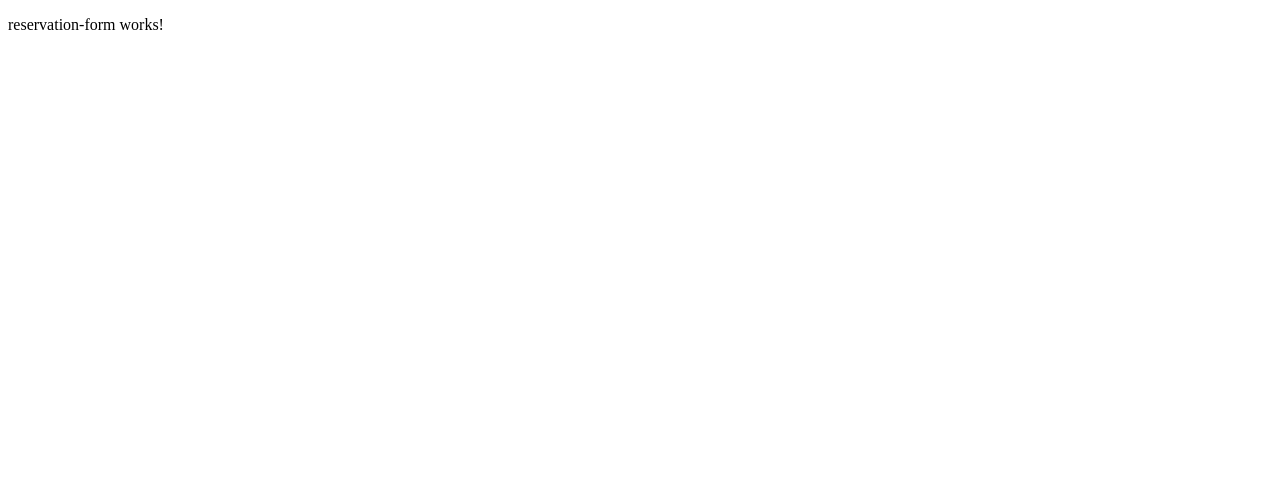
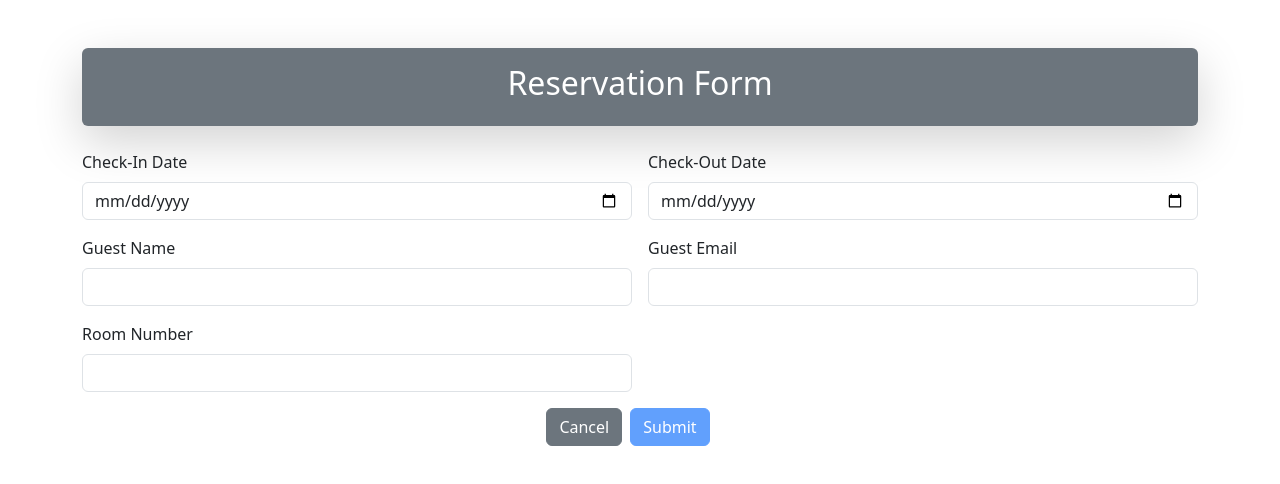
Before and after one commit to KobusBooyens/Angular-HotelReservationApp, an Angular app: page /new in a window 1280 px wide. Shown: the top 484 px of the page. Built offline with nearby package versions, Linux system fonts and the light colour scheme.

Commit message:
Added reservation form and list and functionality

```diff
--- a/package.json
+++ b/package.json
@@ -18,6 +18,7 @@
     "@angular/platform-browser": "^16.2.0",
     "@angular/platform-browser-dynamic": "^16.2.0",
     "@angular/router": "^16.2.0",
+    "bootstrap": "^5.3.3",
     "rxjs": "~7.8.0",
     "tslib": "^2.3.0",
     "zone.js": "~0.13.0"
--- a/src/app/app.component.css
+++ b/src/app/app.component.css
@@ -0,0 +1 @@
+@import "~bootstrap/dist/css/bootstrap.min.css";
--- a/src/app/app.module.ts
+++ b/src/app/app.module.ts
@@ -1,6 +1,5 @@
 import { NgModule } from '@angular/core';
 import { BrowserModule } from '@angular/platform-browser';
-
 import { AppRoutingModule } from './app-routing.module';
 import { AppComponent } from './app.component';
 import { HomeModule } from './home/home.module';
--- a/src/app/home/home.component.html
+++ b/src/app/home/home.component.html
@@ -1,5 +1,7 @@
-<div>
+<div class="container mt-5 text-center">
     <h2>Welcome to the Hotel Reservation Dashboard</h2>
-    <button [routerLink]="['/new']">Create new reservation</button>
-    <button [routerLink]="['/list']">View all reservations</button>
+    <div class="d-flex justify-content-center gap-2 mt-5">
+        <button [routerLink]="['/new']" class="btn btn-primary">Create new reservation</button>
+        <button [routerLink]="['/list']" class="btn btn-primary">View all reservations</button>
+    </div>
 </div>
--- a/src/app/reservation-form/reservation-form.component.html
+++ b/src/app/reservation-form/reservation-form.component.html
@@ -1 +1,57 @@
-<p>reservation-form works!</p>
+<div class="container mt-5">
+    <div class="card-header text-center bg-secondary text-white p-3 shadow-lg rounded mb-4">
+        <h2>Reservation Form</h2>
+    </div>
+    <div class="card-body">
+        <form class="row g-3" [formGroup]="reservationForm" (ngSubmit)="onSubmit()">
+            <div class="col-md-6">
+                <label for="checkInDate" class="form-label">Check-In Date</label>
+                <input type="date" id="checkInDate" class="form-control" formControlName="checkInDate">
+                <div *ngIf="reservationForm.get('checkInDate')?.invalid && reservationForm.get('checkInDate')?.touched"
+                    class="text-danger">
+                    Check-in date is required.
+                </div>
+            </div>
+            <div class="col-md-6">
+                <label for="checkOutDate" class="form-label">Check-Out Date</label>
+                <input type="date" id="checkOutDate" class="form-control" formControlName="checkOutDate">
+                <div *ngIf="reservationForm.get('checkOutDate')?.invalid && reservationForm.get('checkOutDate')?.touched"
+                    class="text-danger">
+                    Check-out date is required.
+                </div>
+            </div>
+            <div class="col-md-6">
+                <label for="guestName" class="form-label">Guest Name</label>
+                <input type="text" id="guestName" class="form-control" formControlName="guestName">
+                <div *ngIf="reservationForm.get('guestName')?.invalid && reservationForm.get('guestName')?.touched"
+                    class="text-danger">
+                    Guest name is required.
+                </div>
+            </div>
+            <div class="col-md-6">
+                <label for="guestEmail" class="form-label">Guest Email</label>
+                <input type="email" id="guestEmail" class="form-control" formControlName="guestEmail">
+                <div *ngIf="reservationForm.get('guestEmail')?.invalid && reservationForm.get('guestEmail')?.touched"
+                    class="text-danger">
+                    Guest email is required.
+                </div>
+            </div>
+            <div class="col-md-6">
+                <label for="roomNumber" class="form-label">Room Number</label>
+                <input type="number" id="roomNumber" class="form-control" formControlName="roomNumber">
+                <div *ngIf="reservationForm.get('roomNumber')?.invalid && reservationForm.get('roomNumber')?.touched"
+                    class="text-danger">
+                    Room number is required.
+                </div>
+            </div>
+
+            <div class="row">
+                <div class="col-md-12 d-flex justify-content-center gap-2 ">
+                    <button type="button" class="btn btn-secondary mt-3" [routerLink]="['/']">Cancel</button>
+                    <button type="submit" class="btn btn-primary mt-3"
+                        [disabled]="!reservationForm.valid">Submit</button>
+                </div>
+            </div>
+        </form>
+    </div>
+</div>
--- a/src/app/reservation-form/reservation-form.component.ts
+++ b/src/app/reservation-form/reservation-form.component.ts
@@ -1,10 +1,39 @@
-import { Component } from '@angular/core';
-
+import { Component, OnInit } from '@angular/core';
+import { FormBuilder, FormGroup, Validators } from '@angular/forms';
+import { ReservationService } from '../reservation/reservation.service';
+import { Reservation } from '../models/reservation';
+import { Router } from '@angular/router';
 @Component({
   selector: 'app-reservation-form',
   templateUrl: './reservation-form.component.html',
   styleUrls: ['./reservation-form.component.css']
 })
-export class ReservationFormComponent {
 
+export class ReservationFormComponent implements OnInit {
+  reservationForm: FormGroup = new FormGroup({});
+
+  constructor(
+    private formBuilder: FormBuilder,
+    private reservationService: ReservationService,
+    private router: Router
+  ) { }
+
+  ngOnInit() {
+    this.reservationForm = this.formBuilder.group({
+      checkInDate: ['', Validators.required],
+      checkOutDate: ['', Validators.required],
+      guestName: ['', Validators.required],
+      guestEmail: ['', [Validators.required, Validators.email]],
+      roomNumber: ['', [Validators.required, Validators.min(1), Validators.max(38)]]
+    });
+  }
+
+  onSubmit() {
+    console.log(this.reservationForm.valid);
+    if (this.reservationForm.valid) {
+      this.reservationService.addReservation(this.reservationForm.value);
+      this.router.navigate(['/list']);
+      this.reservationForm.reset();
+    }
+  }
 }
--- a/src/app/reservation-list/reservation-list.component.html
+++ b/src/app/reservation-list/reservation-list.component.html
@@ -1 +1,42 @@
-<p>reservation-list works!</p>
+<div class="container mt-5">
+    <div class="card-header text-center p-3 shadow-lg rounded mb-4 d-flex justify-content-between align-items-center">
+        <h2>Reservation List</h2>
+        <button class="btn btn-primary shadow-sm rounded" [routerLink]="['/new']">Create new reservation</button>
+    </div>
+    <div class="card-body" *ngIf="reservations.length; else noReservations">
+        <table class="table table-striped table-hover">
+            <thead>
+                <tr>
+                    <th>Check-in Date</th>
+                    <th>Check-out Date</th>
+                    <th>Guest Name</th>
+                    <th>Guest Email</th>
+                    <th>Room Number</th>
+                    <th>Actions</th>
+                </tr>
+            </thead>
+            <tbody>
+                <tr *ngFor="let reservation of reservations">
+                    <td>{{ reservation.checkInDate }}</td>
+                    <td>{{ reservation.checkOutDate }}</td>
+                    <td>{{ reservation.guestName }}</td>
+                    <td>{{ reservation.guestEmail }}</td>
+                    <td>{{ reservation.roomNumber }}</td>
+                    <td class="d-flex gap-2 justify-content-left">
+                        <button class="btn btn-primary btn-sm" [routerLink]="['/edit', reservation.id]">Edit</button>
+                        <button class="btn btn-danger btn-sm" (click)="deleteReservation(reservation)">Delete</button>
+                    </td>
+                </tr>
+            </tbody>
+        </table>
+        <div class="d-flex justify-content-left gap-2 mt-5">
+            <button class="btn btn-secondary" [routerLink]="['/']">Back</button>
+        </div>
+    </div>
+</div>
+
+<ng-template #noReservations>
+    <div class="alert alert-secondary text-center">
+        No reservations found.
+    </div>
+</ng-template>
--- a/src/app/reservation-list/reservation-list.component.ts
+++ b/src/app/reservation-list/reservation-list.component.ts
@@ -1,10 +1,24 @@
-import { Component } from '@angular/core';
+import { Component, OnInit } from '@angular/core';
+import { ReservationService } from '../reservation/reservation.service';
+import { Reservation } from '../models/reservation';
 
 @Component({
   selector: 'app-reservation-list',
   templateUrl: './reservation-list.component.html',
   styleUrls: ['./reservation-list.component.css']
 })
-export class ReservationListComponent {
 
+export class ReservationListComponent implements OnInit {
+
+  reservations: Reservation[] = [];
+
+  constructor(private reservationService: ReservationService) { }
+
+  ngOnInit(): void {
+    this.reservations = this.reservationService.getReservations();
+  }
+
+  deleteReservation(reservation: Reservation) {
+    this.reservationService.deleteReservation(reservation);
+  }
 }
--- a/src/app/reservation/reservation.service.ts
+++ b/src/app/reservation/reservation.service.ts
@@ -1,9 +1,58 @@
 import { Injectable } from '@angular/core';
+import { Reservation } from '../models/reservation';
 
 @Injectable({
   providedIn: 'root'
 })
+
 export class ReservationService {
 
-  constructor() { }
+  private reservations: Reservation[] = [];
+
+  constructor() {
+    let reservation = this.getFromLocalStorage();
+    this.reservations = reservation;
+  }
+
+  getReservations(): Reservation[] {
+    return this.reservations;
+  }
+
+  getReservationById(id: string): Reservation | undefined {
+    return this.reservations.find(res => res.id === id);
+  }
+
+  addReservation(reservation: Reservation) {
+    console.log("add reservation", reservation);
+    reservation.id = new Date().getTime().toString();
+    this.reservations.push(reservation);
+    this.updateLocalStorage();
+  }
+
+  deleteReservation(reservation: Reservation) {
+    const index = this.reservations.indexOf(reservation);
+    if (index !== -1) {
+      this.reservations.splice(index, 1);
+    }
+    this.updateLocalStorage();
+  }
+
+  updateReservation(reservation: Reservation) {
+    const index = this.reservations.indexOf(reservation);
+
+    this.reservations[index] = reservation;
+    this.updateLocalStorage();
+  }
+
+  updateLocalStorage() {
+    localStorage.setItem('reservations', JSON.stringify(this.reservations));
+  }
+
+  getFromLocalStorage(): Reservation[] {
+    const data = localStorage.getItem('reservations');
+    if (data) {
+      return JSON.parse(data);
+    }
+    return [];
+  }
 }
--- a/src/styles.css
+++ b/src/styles.css
@@ -1 +1,3 @@
 /* You can add global styles to this file, and also import other style files */
+
+@import "~bootstrap/dist/css/bootstrap.min.css";
```
Also changed, not shown: src/app/reservation/reservation.module.ts (+6 -3 lines), 1 other file (tests, documents, lock files or other folders).
